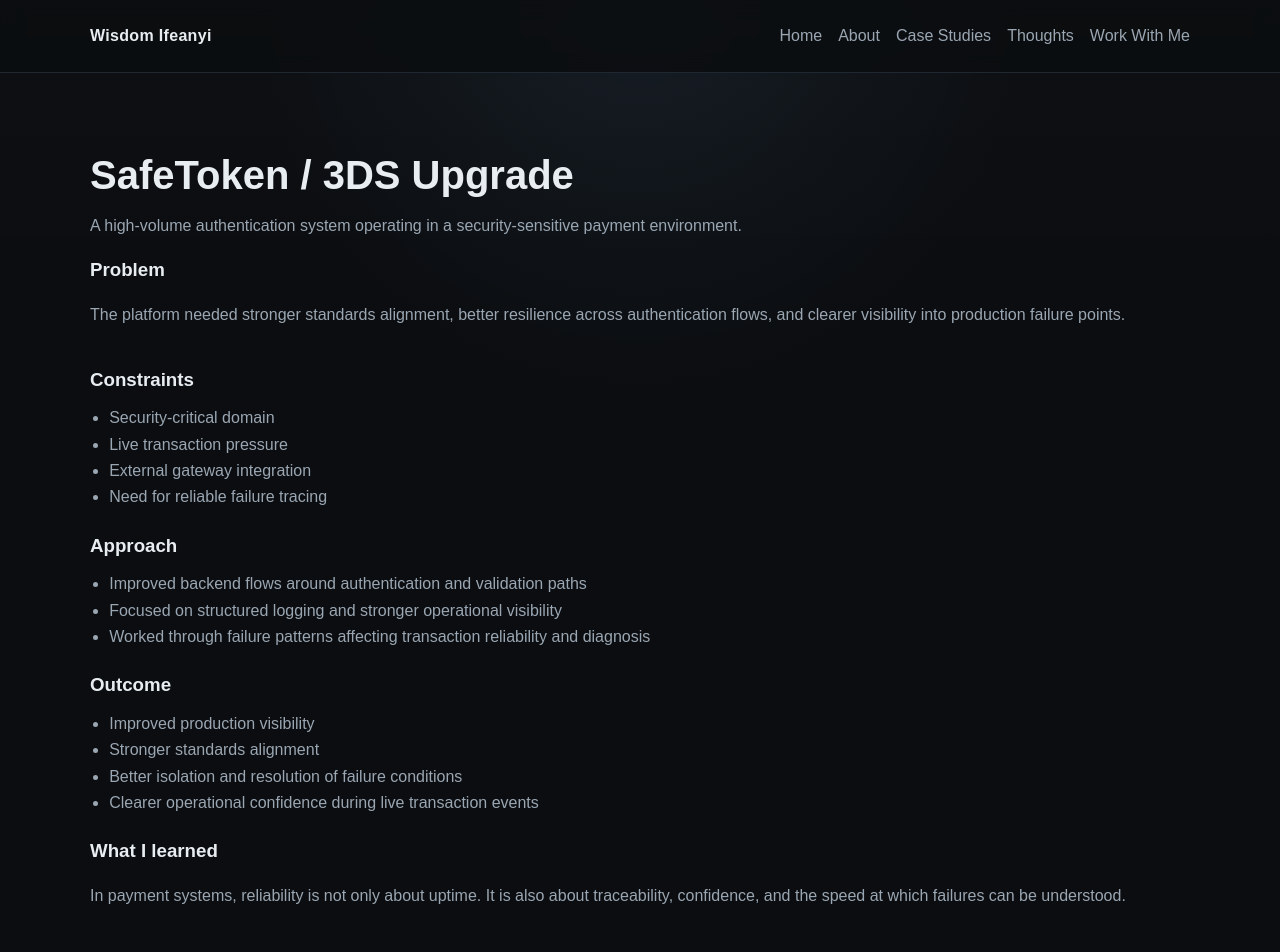
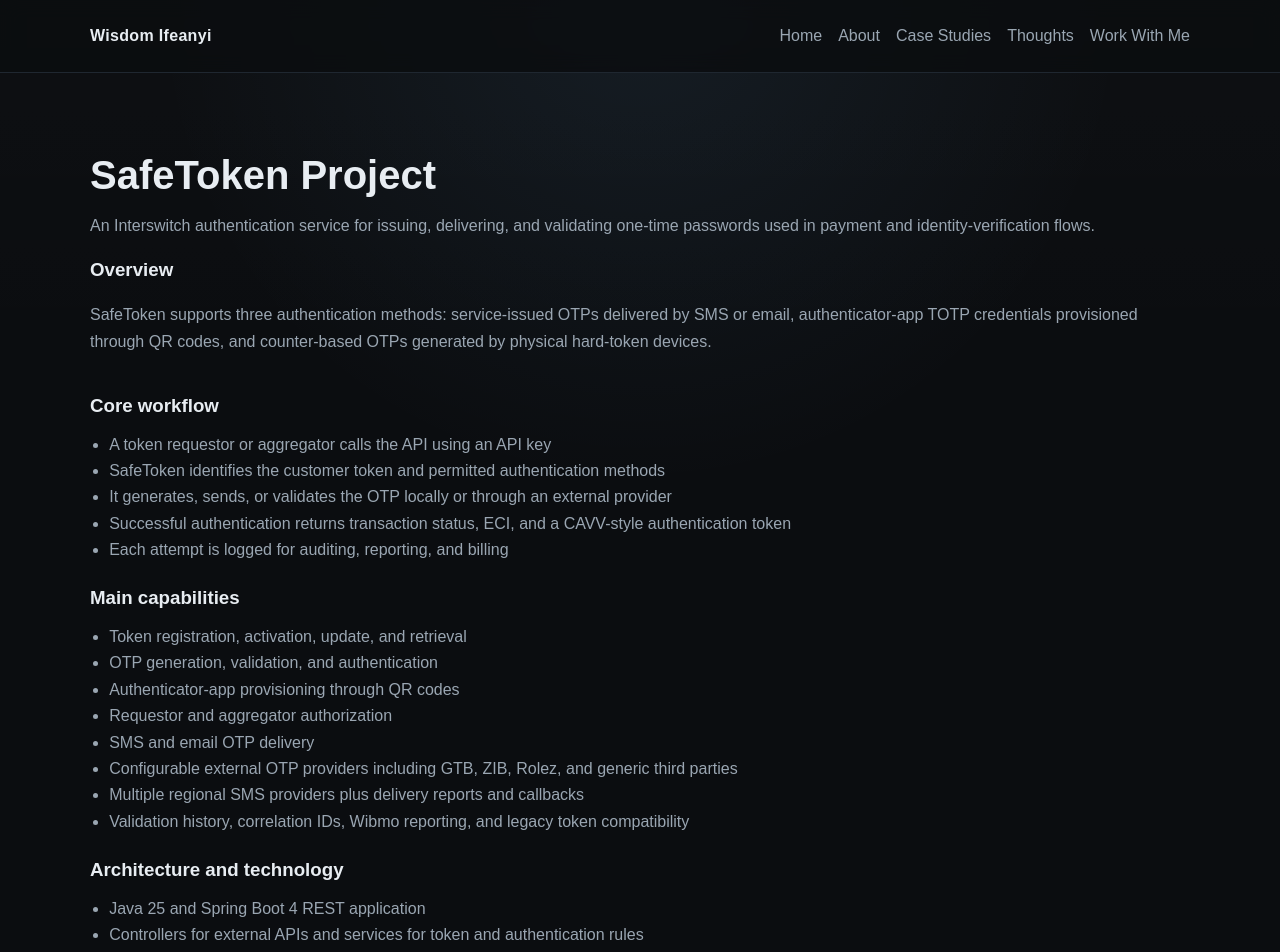
Before and after one commit to wisdom99/wisdom-portfolio, a Next.js app: page /case-studies/safetoken-3ds in a window 1280 px wide. Shown: the top 952 px of the page. Built offline with nearby package versions, Linux system fonts and the light colour scheme.

Commit message:
Update SafeToken portfolio case study

```diff
--- a/app/case-studies/page.tsx
+++ b/app/case-studies/page.tsx
@@ -19,8 +19,8 @@
       >
         <div className="grid">
           <CaseStudyCard
-            title="SafeToken / 3DS Upgrade"
-            description="A high-volume authentication system operating in a security-sensitive payment environment."
+            title="SafeToken Project"
+            description="Interswitch authentication service supporting soft tokens, app tokens, and hard tokens in live payment flows."
             href="/case-studies/safetoken-3ds"
           />
           <CaseStudyCard
--- a/app/case-studies/safetoken-3ds/page.tsx
+++ b/app/case-studies/safetoken-3ds/page.tsx
@@ -3,9 +3,9 @@
 import { createPageMetadata } from '@/lib/metadata'
 
 export const metadata: Metadata = createPageMetadata({
-  title: 'SafeToken / 3DS Upgrade',
+  title: 'SafeToken Project',
   description:
-    'Security-sensitive authentication case study focused on resilience, standards alignment, and production visibility.',
+    'Interswitch authentication service for issuing, delivering, and validating OTPs across payment and identity-verification flows.',
   path: '/case-studies/safetoken-3ds'
 })
 
@@ -13,54 +13,66 @@
   return (
     <div className="container page">
       <Section
-        title="SafeToken / 3DS Upgrade"
-        intro="A high-volume authentication system operating in a security-sensitive payment environment."
+        title="SafeToken Project"
+        intro="An Interswitch authentication service for issuing, delivering, and validating one-time passwords used in payment and identity-verification flows."
       >
         <div className="stack">
           <div>
-            <h3>Problem</h3>
+            <h3>Overview</h3>
             <p>
-              The platform needed stronger standards alignment, better
-              resilience across authentication flows, and clearer visibility
-              into production failure points.
+              SafeToken supports three authentication methods: service-issued
+              OTPs delivered by SMS or email, authenticator-app TOTP
+              credentials provisioned through QR codes, and counter-based OTPs
+              generated by physical hard-token devices.
             </p>
           </div>
 
           <div>
-            <h3>Constraints</h3>
+            <h3>Core workflow</h3>
             <ul className="list">
-              <li>Security-critical domain</li>
-              <li>Live transaction pressure</li>
-              <li>External gateway integration</li>
-              <li>Need for reliable failure tracing</li>
+              <li>A token requestor or aggregator calls the API using an API key</li>
+              <li>SafeToken identifies the customer token and permitted authentication methods</li>
+              <li>It generates, sends, or validates the OTP locally or through an external provider</li>
+              <li>Successful authentication returns transaction status, ECI, and a CAVV-style authentication token</li>
+              <li>Each attempt is logged for auditing, reporting, and billing</li>
             </ul>
           </div>
 
           <div>
-            <h3>Approach</h3>
+            <h3>Main capabilities</h3>
             <ul className="list">
-              <li>Improved backend flows around authentication and validation paths</li>
-              <li>Focused on structured logging and stronger operational visibility</li>
-              <li>Worked through failure patterns affecting transaction reliability and diagnosis</li>
+              <li>Token registration, activation, update, and retrieval</li>
+              <li>OTP generation, validation, and authentication</li>
+              <li>Authenticator-app provisioning through QR codes</li>
+              <li>Requestor and aggregator authorization</li>
+              <li>SMS and email OTP delivery</li>
+              <li>Configurable external OTP providers including GTB, ZIB, Rolez, and generic third parties</li>
+              <li>Multiple regional SMS providers plus delivery reports and callbacks</li>
+              <li>Validation history, correlation IDs, Wibmo reporting, and legacy token compatibility</li>
             </ul>
           </div>
 
           <div>
-            <h3>Outcome</h3>
+            <h3>Architecture and technology</h3>
             <ul className="list">
-              <li>Improved production visibility</li>
-              <li>Stronger standards alignment</li>
-              <li>Better isolation and resolution of failure conditions</li>
-              <li>Clearer operational confidence during live transaction events</li>
+              <li>Java 25 and Spring Boot 4 REST application</li>
+              <li>Controllers for external APIs and services for token and authentication rules</li>
+              <li>Provider abstractions for external OTP, SMS, and email systems</li>
+              <li>JDBC DAOs backed by Microsoft SQL Server</li>
+              <li>Redis for temporary OTP and request-session data</li>
+              <li>Kafka for asynchronous validation reports</li>
+              <li>Flyway and an internal migrator for database changes</li>
+              <li>HSM integration for cryptographic authentication-token generation</li>
+              <li>OpenAPI/Swagger, Actuator, structured logging, and Docker deployment</li>
             </ul>
           </div>
 
           <div>
-            <h3>What I learned</h3>
+            <h3>Why it matters</h3>
             <p>
-              In payment systems, reliability is not only about uptime. It is
-              also about traceability, confidence, and the speed at which
-              failures can be understood.
+              The platform sits in a security-sensitive part of the payments
+              stack, so correctness, traceability, delivery reliability, and
+              partner integration behavior all matter at the same time.
             </p>
           </div>
         </div>
--- a/app/page.tsx
+++ b/app/page.tsx
@@ -80,8 +80,8 @@
       >
         <div className="grid">
           <CaseStudyCard
-            title="SafeToken / 3DS Upgrade"
-            description="Worked on a security-critical authentication platform, improving resilience, standards alignment, and production visibility."
+            title="SafeToken Project"
+            description="Interswitch authentication service for issuing, delivering, and validating OTPs across payment and identity-verification flows."
             href="/case-studies/safetoken-3ds"
           />
           <CaseStudyCard
```
